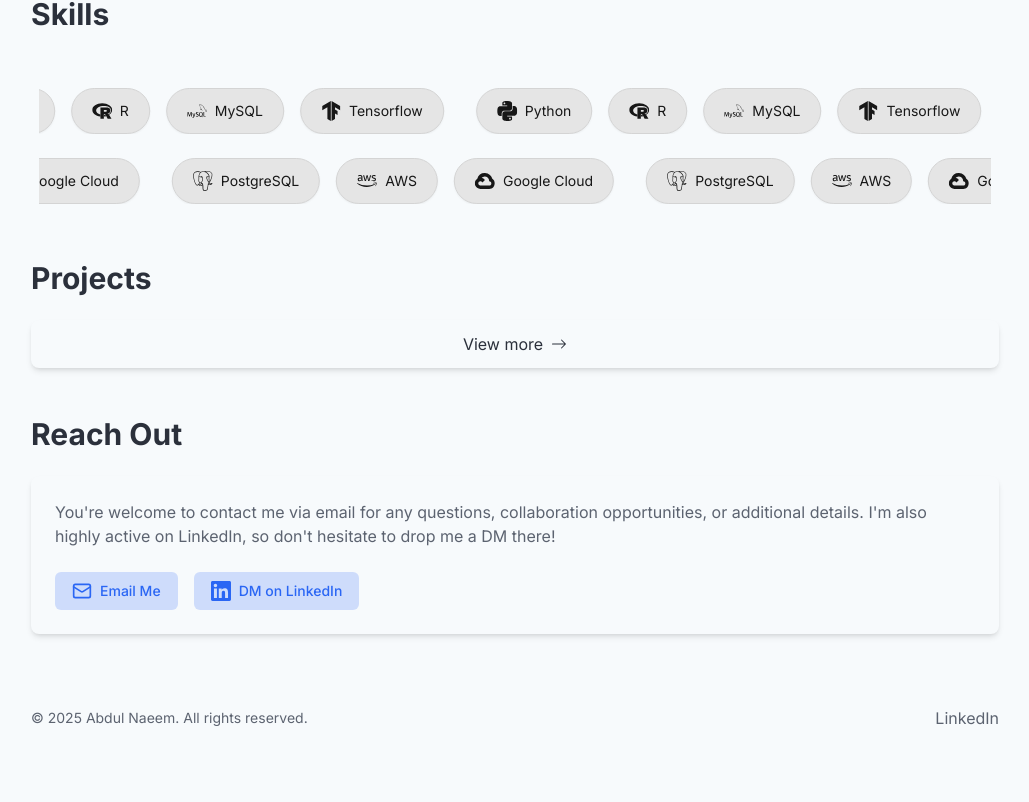
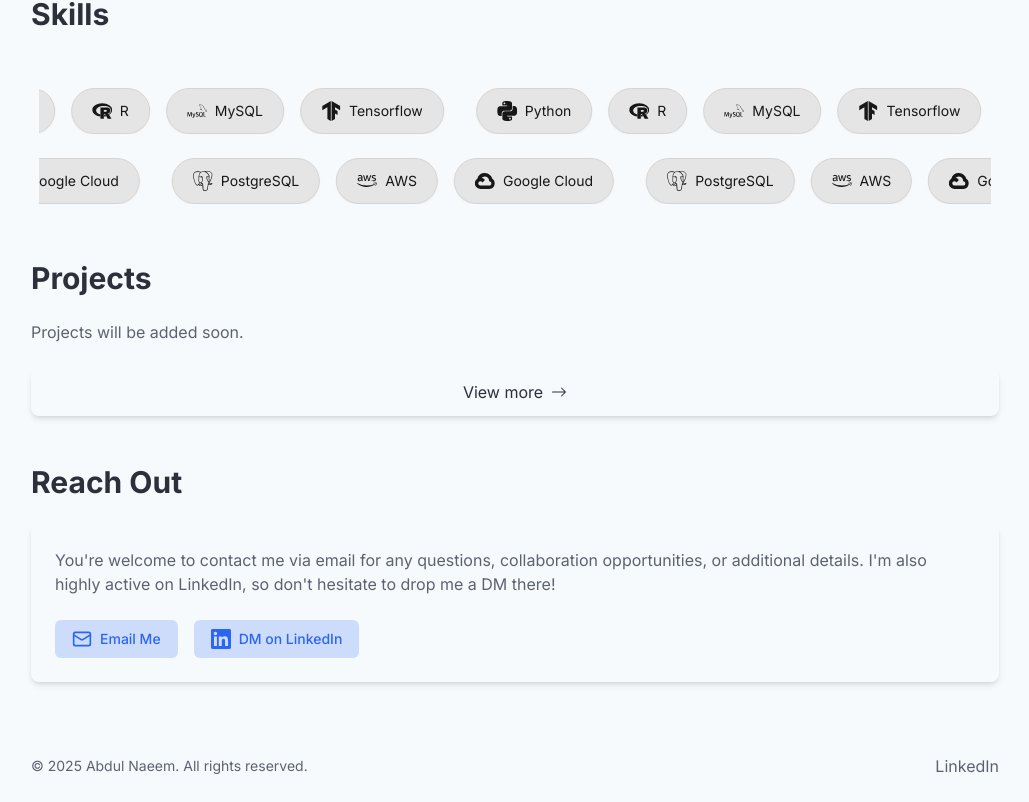
Before and after one commit to nissarahmed761/Portfolio, a Next.js app: page / in a window 1280 px wide. Shown: the part 1192-1994 px from the top of the page, without its empty margins (125-1154 px from the left). Before the commit the page ends 1946 px from the top, so only its background shows below. Built offline with nearby package versions, Linux system fonts and the light colour scheme.

Commit message:
fix build - allow empty projects section

```diff
--- a/components/FeaturedProjects.tsx
+++ b/components/FeaturedProjects.tsx
@@ -1,6 +1,17 @@
 'use client'
-const projects = [
-];
+
+/* ----------- ADD THIS TYPE ----------- */
+type Project = {
+  title: string
+  description: string
+  image: string
+  demo: string
+  github?: string
+  technologies: string[]
+}
+
+/* ----------- EMPTY PROJECT LIST (SAFE) ----------- */
+const projects: Project[] = []
 
 import Image from 'next/image'
 import Link from 'next/link'
@@ -15,34 +26,62 @@ export default function FeaturedProjects() {
   return (
     <section>
       <h1 className="text-3xl font-bold mb-6">Projects</h1>
+
+      {/* If no projects, show a friendly empty state */}
+      {projects.length === 0 && (
+        <p className="text-muted-foreground mb-6">
+          Projects will be added soon.
+        </p>
+      )}
+
       <div className="space-y-8">
         {projects.slice(0, isHomePage ? 2 : projects.length).map((project) => (
-          <div key={project.title} className="flex flex-col md:flex-row gap-6 bg-card rounded-lg overflow-hidden shadow-md transition-all hover:shadow-lg hover:bg-primary/10">
+          <div
+            key={project.title}
+            className="flex flex-col md:flex-row gap-6 bg-card rounded-lg overflow-hidden shadow-md transition-all hover:shadow-lg hover:bg-primary/10"
+          >
             <div className="md:w-2/5 w-full h-full relative">
               <Image
-                src={project.image}
+                src={project.image || "/placeholder.png"}
                 alt={project.title}
                 width={640}
                 height={360}
                 className="w-full h-full object-cover"
               />
             </div>
+
             <div className="md:w-3/5 p-4">
               <h3 className="text-xl font-semibold mb-2">{project.title}</h3>
               <p className="mb-4 mt-4">{project.description}</p>
+
               <div className="flex space-x-4">
                 {project.github && (
-                  <a href={project.github} target="_blank" rel="noopener noreferrer" className="text-primary hover:underline">
+                  <a
+                    href={project.github}
+                    target="_blank"
+                    rel="noopener noreferrer"
+                    className="text-primary hover:underline"
+                  >
                     <SiGithub className="inline-block mr-1" /> GitHub
                   </a>
                 )}
-                <a href={project.demo} target="_blank" rel="noopener noreferrer" className="text-primary hover:underline">
+
+                <a
+                  href={project.demo}
+                  target="_blank"
+                  rel="noopener noreferrer"
+                  className="text-primary hover:underline"
+                >
                   <BsArrowUpRight className="inline-block mr-1" /> Live
                 </a>
               </div>
+
               <div className="mt-4 flex flex-wrap gap-2">
                 {project.technologies.map((tech) => (
-                  <span key={tech} className="bg-secondary text-secondary-foreground px-2 py-1 rounded text-sm">
+                  <span
+                    key={tech}
+                    className="bg-secondary text-secondary-foreground px-2 py-1 rounded text-sm"
+                  >
                     {tech}
                   </span>
                 ))}
@@ -51,10 +90,11 @@ export default function FeaturedProjects() {
           </div>
         ))}
       </div>
+
       {isHomePage && (
         <div className="mt-4 flex justify-center w-full">
           <Link href="/projects" className="w-full">
-          <div className="w-full bg-card text-card-foreground rounded-lg shadow-md hover:shadow-lg transition-all py-3 flex items-center justify-center gap-2 dark:hover:bg-primary-foreground dark:hover:text-primary">
+            <div className="w-full bg-card text-card-foreground rounded-lg shadow-md hover:shadow-lg transition-all py-3 flex items-center justify-center gap-2 dark:hover:bg-primary-foreground dark:hover:text-primary">
               <span>View more</span>
               <BsArrowRight className="inline-block" />
             </div>
@@ -63,4 +103,4 @@ export default function FeaturedProjects() {
       )}
     </section>
   )
-}1
+}
```
